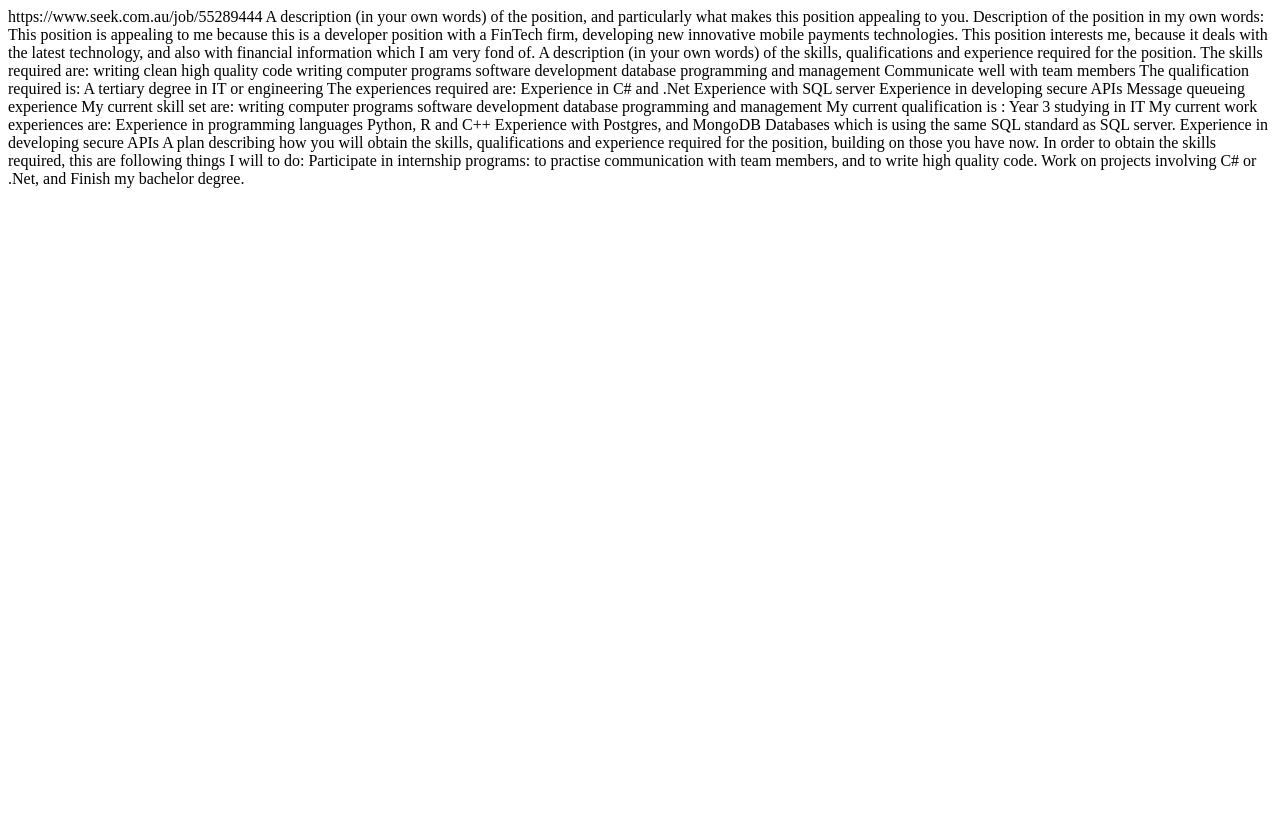
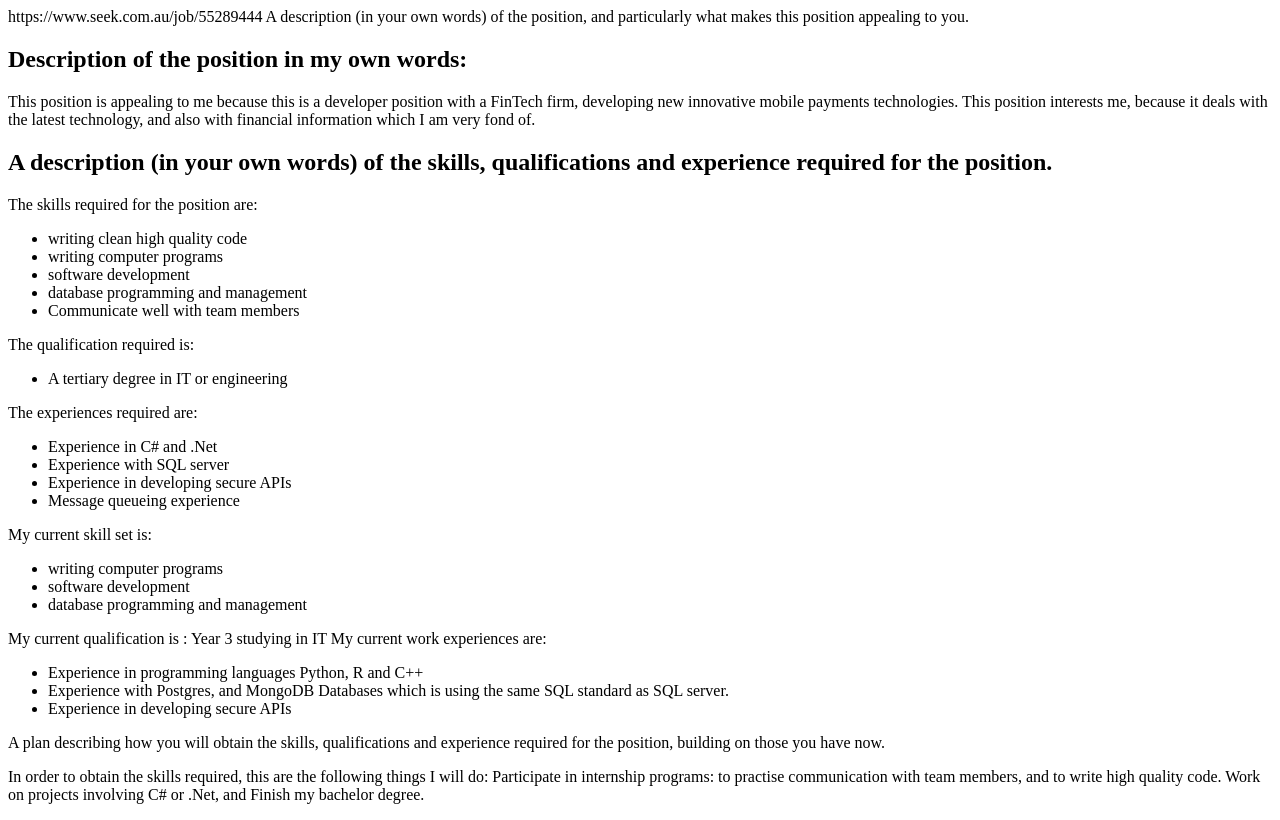
Before and after one commit to s3731997/s3731997.github.io, a plain HTML site: page ideal_job.html in a window 1280 px wide. Drawn offline with Linux system fonts and the light colour scheme.

Commit message:
Update ideal_job.html

```diff
--- a/ideal_job.html
+++ b/ideal_job.html
@@ -4,39 +4,85 @@
   <body>
 https://www.seek.com.au/job/55289444
 A description (in your own words) of the position, and particularly what makes this position appealing to you.
-Description of the position in my own words:  This position is appealing to me because this is a developer position with a FinTech firm, developing new innovative mobile payments technologies. This position interests me, because it deals with the latest technology,  and also with financial information which I am very fond of.
+    <h2>Description of the position in my own words: </h2>
+    This position is appealing to me because this is a developer position with a FinTech firm, developing new innovative mobile payments technologies. This position interests me, because it deals with the latest technology,  and also with financial information which I am very fond of.
 
-A description (in your own words) of the skills, qualifications and experience required for the position.
-The skills required are:
+<h2>A description (in your own words) of the skills, qualifications and experience required for the position.</h2>
+ <p>
+The skills required for the position are:
+<ul>
+  <li>
   writing clean high quality code
+    </li>
+  <li>
    writing computer programs
+  </li>
+  <li>
    software development
+  </li>
+  <li>
     database programming and management
+  </li>
+  <li>
     Communicate well with team members
+  </li>
+    </ul>
+    </p>
+  <p>
     The qualification required is:
+    <ul>
+      <li>
         A tertiary degree in IT or engineering
+      </li>
+  </ul>
+  </p>
+<p>
+
 The experiences required are:
+  <ul>
+    <li>
       Experience in C# and .Net
+    </li>
+    <li>
       Experience with SQL server
+    </li>
+    <li>
       Experience in developing secure APIs
+    </li>
+    <li>
       Message queueing experience
+    </li>
+</ul>
 
-My current skill set are:
+My current skill set is:
+  <ul>
+    <li>
     writing computer programs
+     <li>
     software development
+    <li>
     database programming and management
+</ul>
 My current qualification is :
   Year 3 studying in IT
 My current work experiences are:
+<ul>
+  <li>
   Experience in programming languages Python, R and C++
+   <li>
   Experience with Postgres, and MongoDB Databases which is using the same SQL standard as SQL server.
+   <li>
     Experience in developing secure APIs
+</ul>
 A plan describing how you will obtain the skills, qualifications and experience required for the position, building on those you have now.
-In order to obtain the skills required, this are  following things I will to do:
+<p>
+  In order to obtain the skills required, this are the following things I will do:
+
   Participate in internship programs:
   to practise communication with team members, and
   to write high quality code.
   Work on projects involving C# or .Net, and
   Finish my bachelor degree.
+  </p>
   </body>
 </html>
```
Lines whose indentation alone changed are shown as unchanged.
